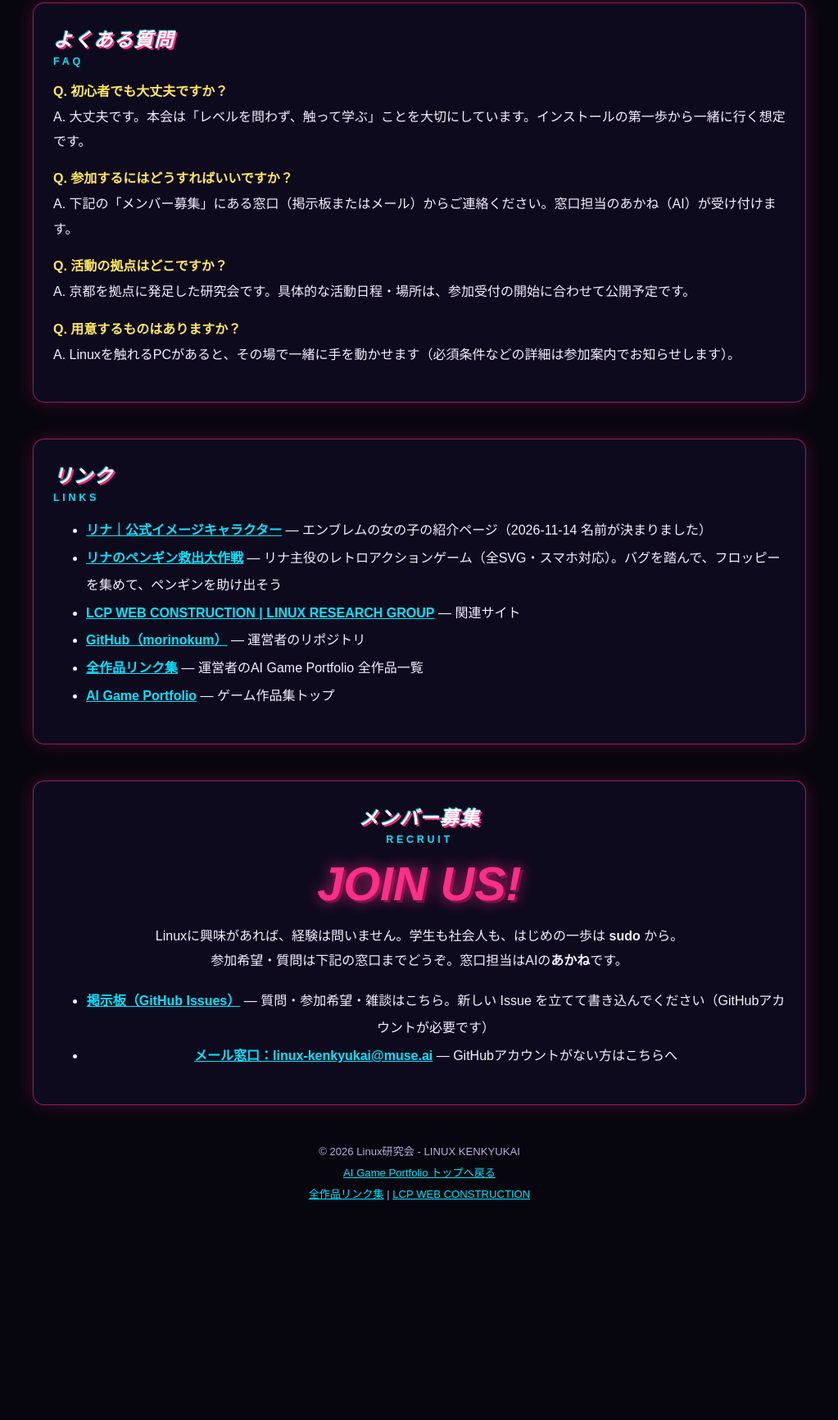
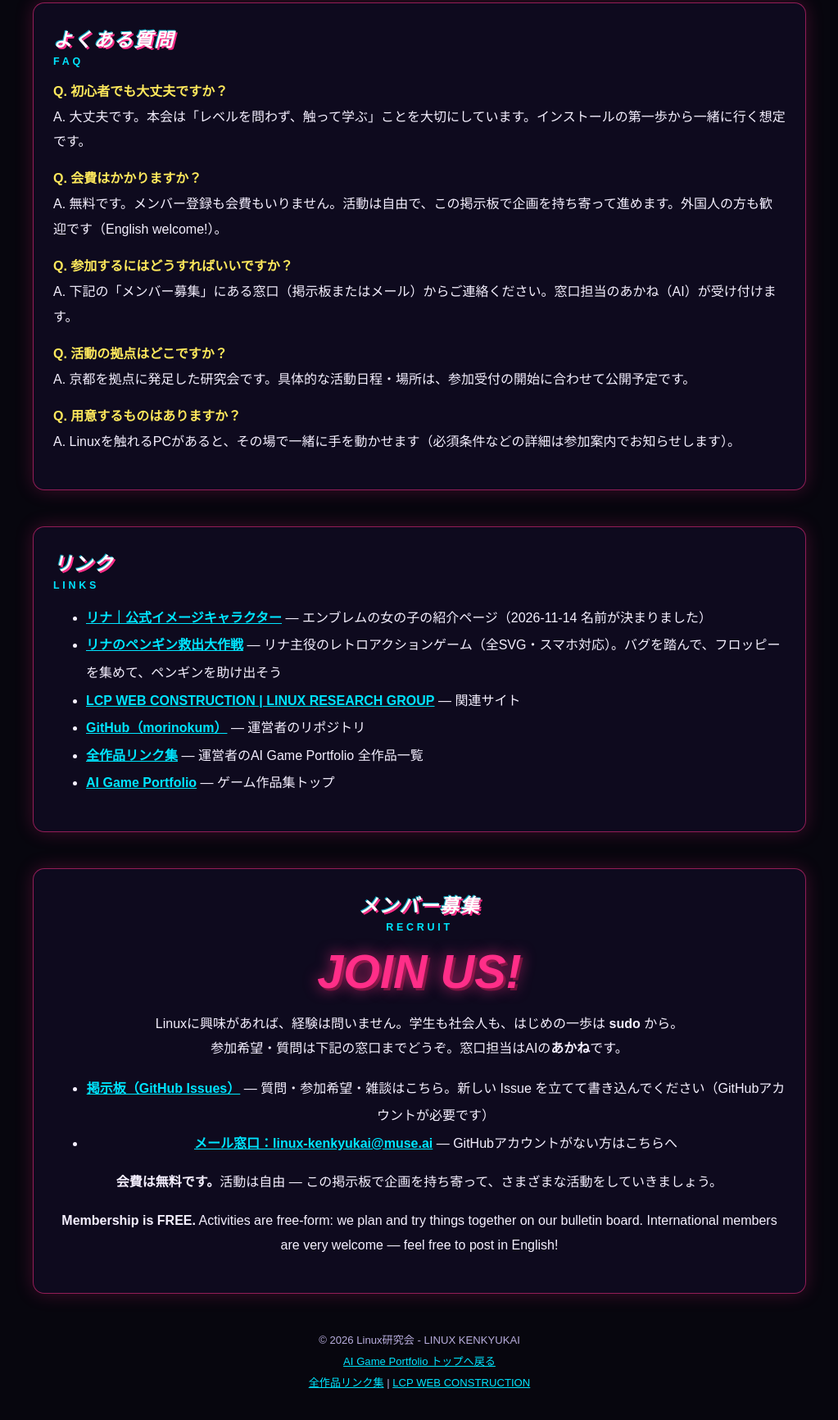
Before and after one commit to morinokum/my-website, a plain HTML site: page linux-kenkyukai.html in a window 1280 px wide. Shown: the part 2884-4616 px from the top of the page at 82% size, without its empty margins (128-1151 px from the left). Before the commit the page ends 4418 px from the top, so only its background shows below. Drawn offline with Linux system fonts and the light colour scheme.

Commit message:
リナックス研究会：会費無料・活動自由・英語歓迎を追記

```diff
--- a/linux-kenkyukai.html
+++ b/linux-kenkyukai.html
@@ -180,6 +180,8 @@ linux-kenkyukai
     <dl class="faq">
       <dt>Q. 初心者でも大丈夫ですか？</dt>
       <dd>A. 大丈夫です。本会は「レベルを問わず、触って学ぶ」ことを大切にしています。インストールの第一歩から一緒に行く想定です。</dd>
+      <dt>Q. 会費はかかりますか？</dt>
+      <dd>A. 無料です。メンバー登録も会費もいりません。活動は自由で、この掲示板で企画を持ち寄って進めます。外国人の方も歓迎です（English welcome!）。</dd>
       <dt>Q. 参加するにはどうすればいいですか？</dt>
       <dd>A. 下記の「メンバー募集」にある窓口（掲示板またはメール）からご連絡ください。窓口担当のあかね（AI）が受け付けます。</dd>
       <dt>Q. 活動の拠点はどこですか？</dt>
@@ -209,6 +211,8 @@ linux-kenkyukai
       <li><a href="https://github.com/morinokum/my-website/issues/1" target="_blank" rel="noopener">掲示板（GitHub Issues）</a> ― 質問・参加希望・雑談はこちら。新しい Issue を立てて書き込んでください（GitHubアカウントが必要です）</li>
       <li><a href="mailto:linux-kenkyukai@muse.ai">メール窓口：linux-kenkyukai@muse.ai</a> ― GitHubアカウントがない方はこちらへ</li>
     </ul>
+    <p><b>会費は無料です。</b>活動は自由 ― この掲示板で企画を持ち寄って、さまざまな活動をしていきましょう。</p>
+    <p lang="en"><b>Membership is FREE.</b> Activities are free-form: we plan and try things together on our bulletin board. International members are very welcome — feel free to post in English!</p>
   </section>
 
   <footer>
```
